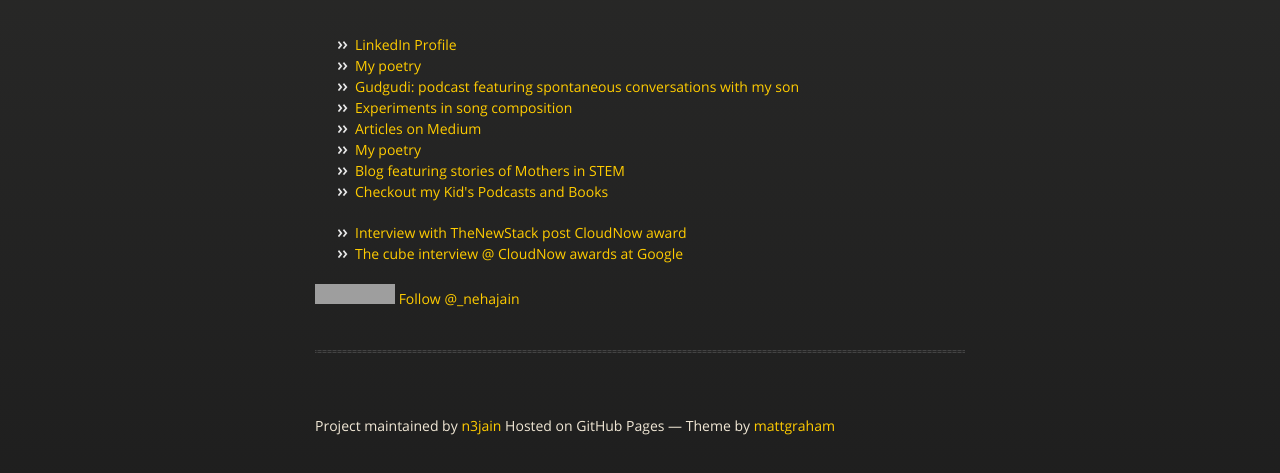
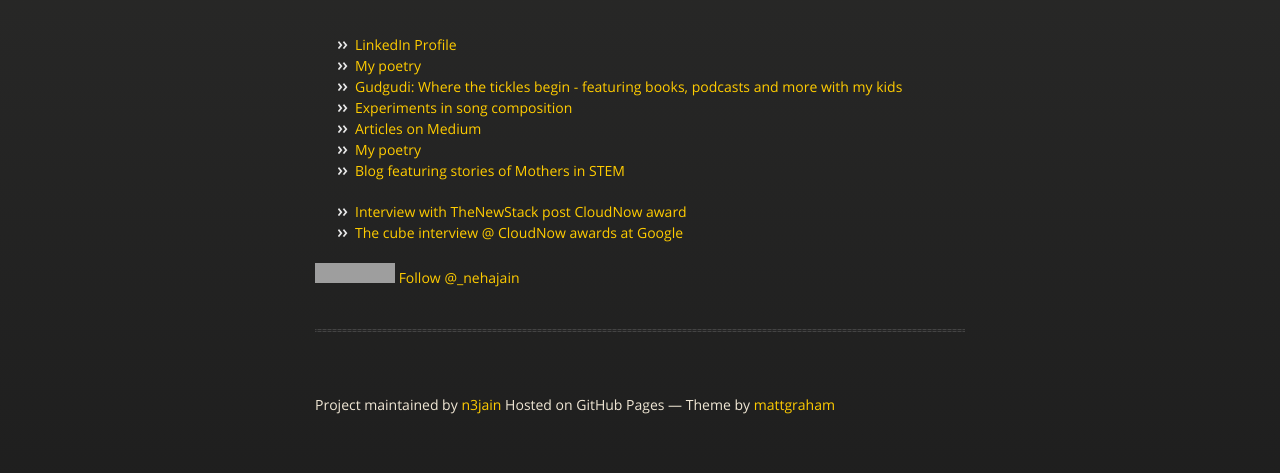
Before and after one commit to n3jain/n3jain.github.io, a plain HTML site: page index.html in a window 1280 px wide. Shown: the part 167-640 px from the top of the page. Drawn offline with nearby package versions, Linux system fonts and the light colour scheme; grey boxes are pictures that could not be loaded.

Commit message:
Update index.html to include gudgudi

```diff
--- a/index.html
+++ b/index.html
@@ -33,12 +33,11 @@
         <ul>
           <li><a name="linkedin" class="anchor" href="https://in.linkedin.com/in/nehajainhbti?trk=nehaja.in"><span class="octicon octicon-link">LinkedIn Profile</span></a></li>
           <li><a name="blog" class="anchor" href="https://spacewarrior.substack.com/"><span class="octicon octicon-link">My poetry</span></a></li>
-          <li><a name="podcast" class="anchor" href="https://anchor.fm/gudgudi"><span class="octicon octicon-link">Gudgudi: podcast featuring spontaneous conversations with my son</span></a></li>
+          <li><a name="gudgudi" class="anchor" href="https://www.nehaja.in/gudgudi_universe/"><span class="octicon octicon-link">Gudgudi: Where the tickles begin - featuring books, podcasts and more with my kids</span></a></li>
           <li><a name="soundcloud" class="anchor" href="https://soundcloud.com/neha-jain-3"><span class="octicon octicon-link">Experiments in song composition</span></a></li>
           <li><a name="medium" class="anchor" href="https://medium.com/@_nehajain?trk=nehaja.in"><span class="octicon octicon-link">Articles on Medium</span></a></li>
           <li><a name="blog" class="anchor" href="https://spacewarrior.substack.com/"><span class="octicon octicon-link">My poetry</span></a></li>
           <li><a name="pimothers" class="anchor" href="https://www.pimothers.com?trk=nehaja.in"><span class="octicon octicon-link">Blog featuring stories of Mothers in STEM</span></a></li>
-          <li><a name="gudgudi_universe" class="anchor" href="https://nehaja.in/gudgudi_universe?trk=nehaja.in"><span class="octicon octicon-link">Checkout my Kid's Podcasts and Books</span></a></li>
         </ul>
         <ul>
           <li><a name="newstack" class="anchor" href="https://thenewstack.io/cloudnow-names-linkedins-neha-jain-one-top-women-cloud-work-using-ai-reduce-bias-hiring?trk=nehaja.in"><span class="octicon octicon-link">Interview with TheNewStack post CloudNow award</span></a></li>
```
